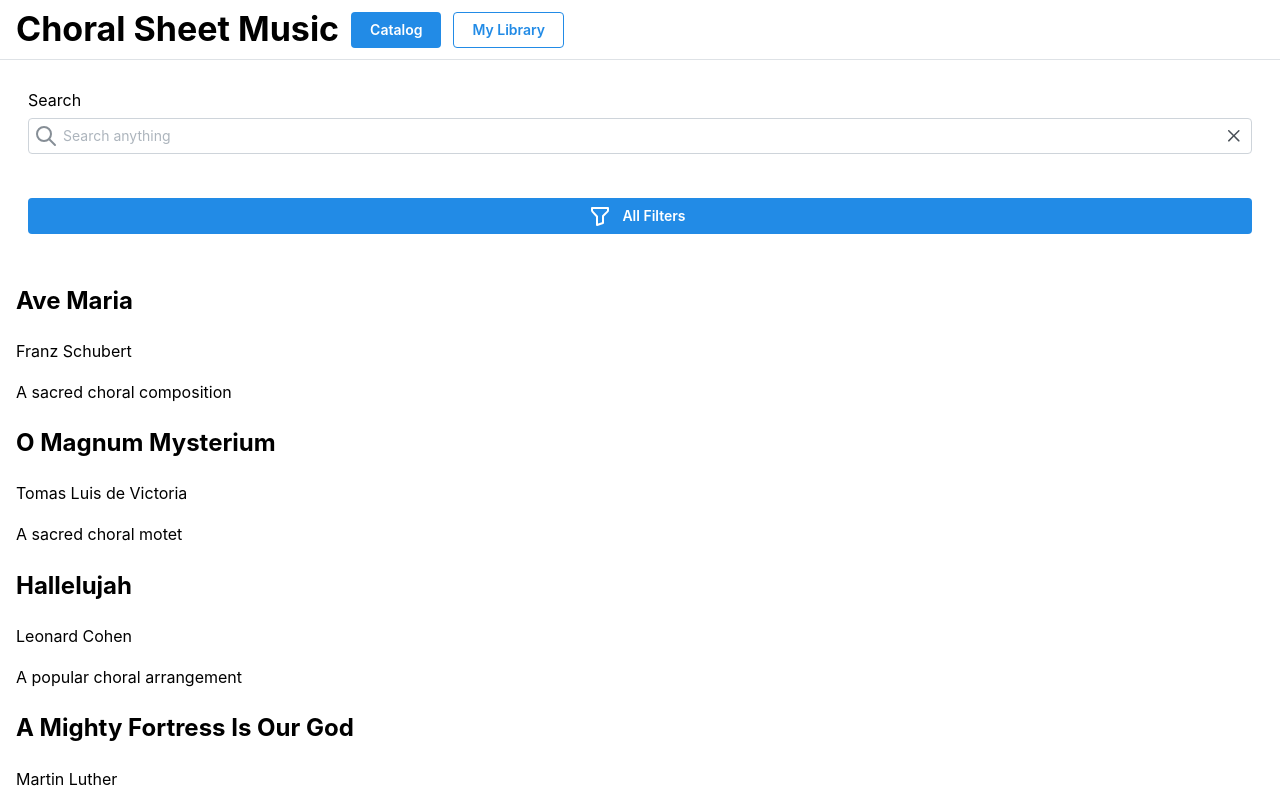
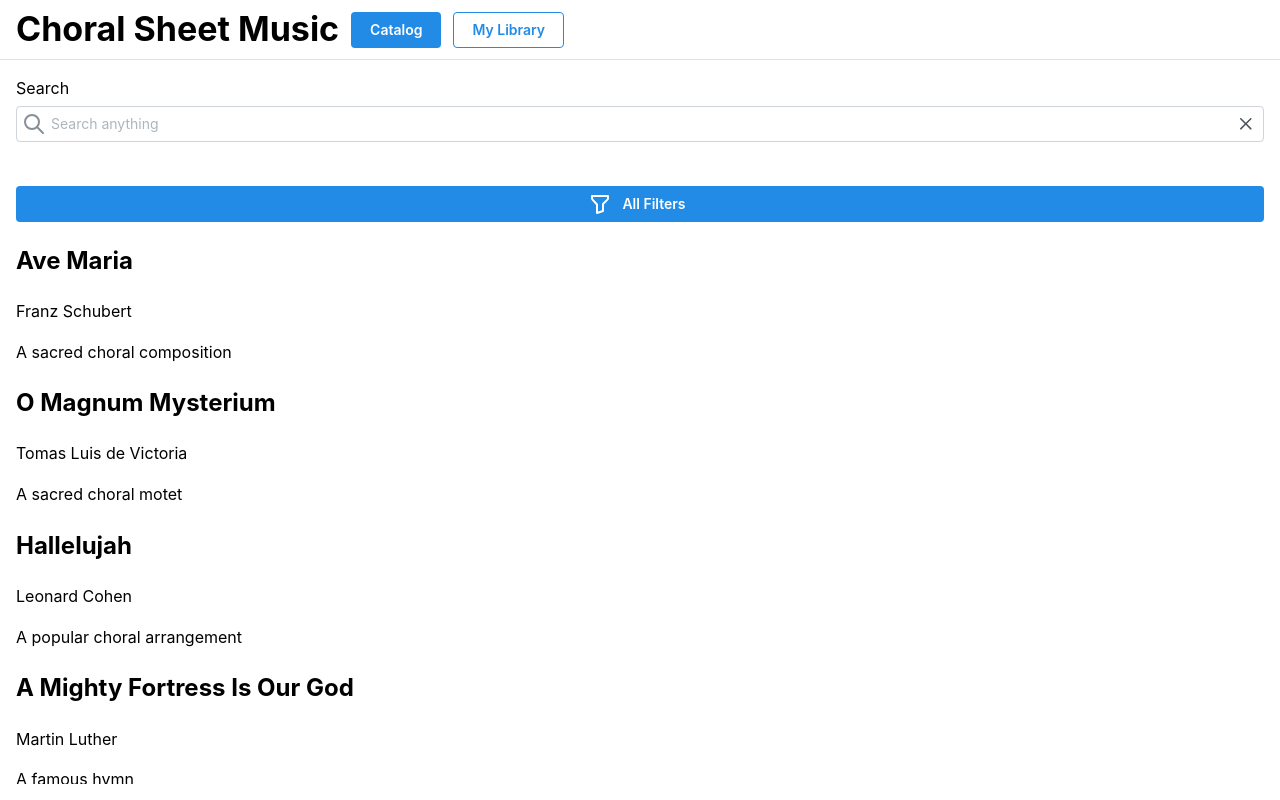
Before and after one commit to smophat7/cs356-choral-catalog, a React (Vite) app: page /catalog in a window 1280 px wide. Shown: the top 800 px of the page. Built offline with nearby package versions, Linux system fonts and the light colour scheme.

Commit message:
Sticky search and scroll area results

```diff
--- a/src/components/CatalogResults.tsx
+++ b/src/components/CatalogResults.tsx
@@ -1,4 +1,6 @@
 import React from "react";
+
+import { ScrollArea } from "@mantine/core";
 
 import { Song } from "../types";
 
@@ -8,7 +10,7 @@ interface Props {
 
 const CatalogResults: React.FC<Props> = ({ songs }) => {
   return (
-    <div>
+    <ScrollArea>
       {songs.map((song) => (
         <div key={song.id}>
           <h2>{song.title}</h2>
@@ -16,7 +18,7 @@ const CatalogResults: React.FC<Props> = ({ songs }) => {
           <p>{song.description}</p>
         </div>
       ))}
-    </div>
+    </ScrollArea>
   );
 };
 
--- a/src/components/Search.tsx
+++ b/src/components/Search.tsx
@@ -1,6 +1,7 @@
 import React, { useEffect, useState } from "react";
 
 import {
+  Box,
   Button,
   Chip,
   CloseButton,
@@ -17,7 +18,6 @@ import {
 import { useDisclosure } from "@mantine/hooks";
 import { IconFilter, IconSearch } from "@tabler/icons-react";
 
-import { APP_HEADER_HEIGHT } from "../constants";
 import { MusicalPeriod, Song } from "../types";
 import Filter from "./Filter";
 
@@ -105,14 +105,8 @@ const Search: React.FC<Props> = ({ allSongs, onFilterChange }) => {
     }));
 
   return (
-    <>
-      <Stack
-        w="100%"
-        pos="sticky"
-        top={APP_HEADER_HEIGHT}
-        p="sm"
-        bg="var(--mantine-color-body)"
-      >
+    <Box flex={1}>
+      <Stack w="100%" bg="var(--mantine-color-body)">
         <Filter title="Search">
           <TextInput
             leftSectionPointerEvents="none"
@@ -205,7 +199,7 @@ const Search: React.FC<Props> = ({ allSongs, onFilterChange }) => {
           </Filter>
         </Stack>
       </Modal>
-    </>
+    </Box>
   );
 };
 
--- a/src/views/Catalog.tsx
+++ b/src/views/Catalog.tsx
@@ -1,6 +1,6 @@
 import { useState } from "react";
 
-import { Box, Stack } from "@mantine/core";
+import { Flex } from "@mantine/core";
 
 import CatalogResults from "../components/CatalogResults";
 import Search from "../components/Search";
@@ -14,12 +14,10 @@ const Catalog: React.FC<Props> = ({ songs }) => {
   const [filteredSongs, setFilteredSongs] = useState<Song[]>(songs);
 
   return (
-    <Box h="100%">
-      <Stack h="100%">
-        <Search allSongs={songs} onFilterChange={setFilteredSongs} />
-        <CatalogResults songs={filteredSongs} />
-      </Stack>
-    </Box>
+    <Flex h="100%" direction="column">
+      <Search allSongs={songs} onFilterChange={setFilteredSongs} />
+      <CatalogResults songs={filteredSongs} />
+    </Flex>
   );
 };
 
```
